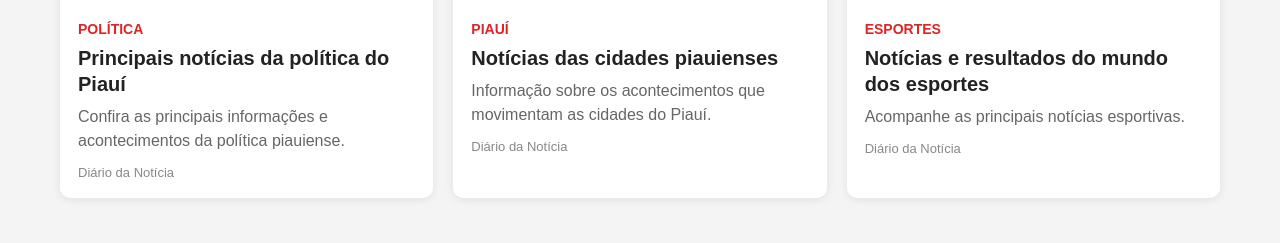
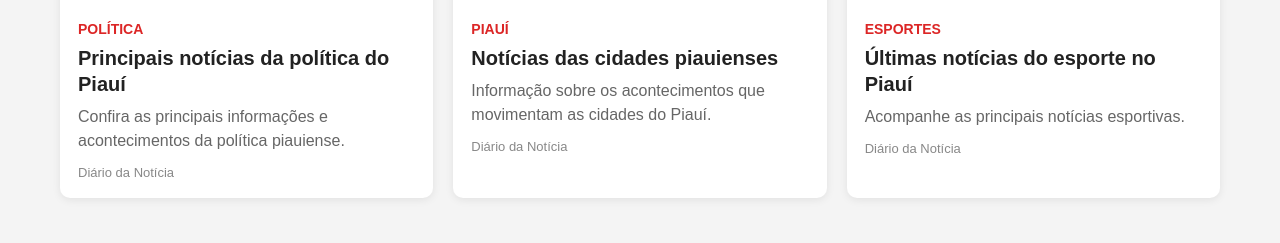
Before and after one commit to francielreis/diario-da-noticia1, a Flask app: page / in a window 1280 px wide. Shown: the part 900-1143 px from the top of the page. Run offline with Flask 3, Linux system fonts and the light colour scheme.

Commit message:
Atualizar o index.html

```diff
--- a/templates/index.html
+++ b/templates/index.html
@@ -329,7 +329,7 @@
                 <div class="categoria">Esportes</div>
 
                 <h2>
-                    Notícias e resultados do mundo dos esportes
+                    Últimas notícias do esporte no Piauí
                 </h2>
 
                 <p>
```
